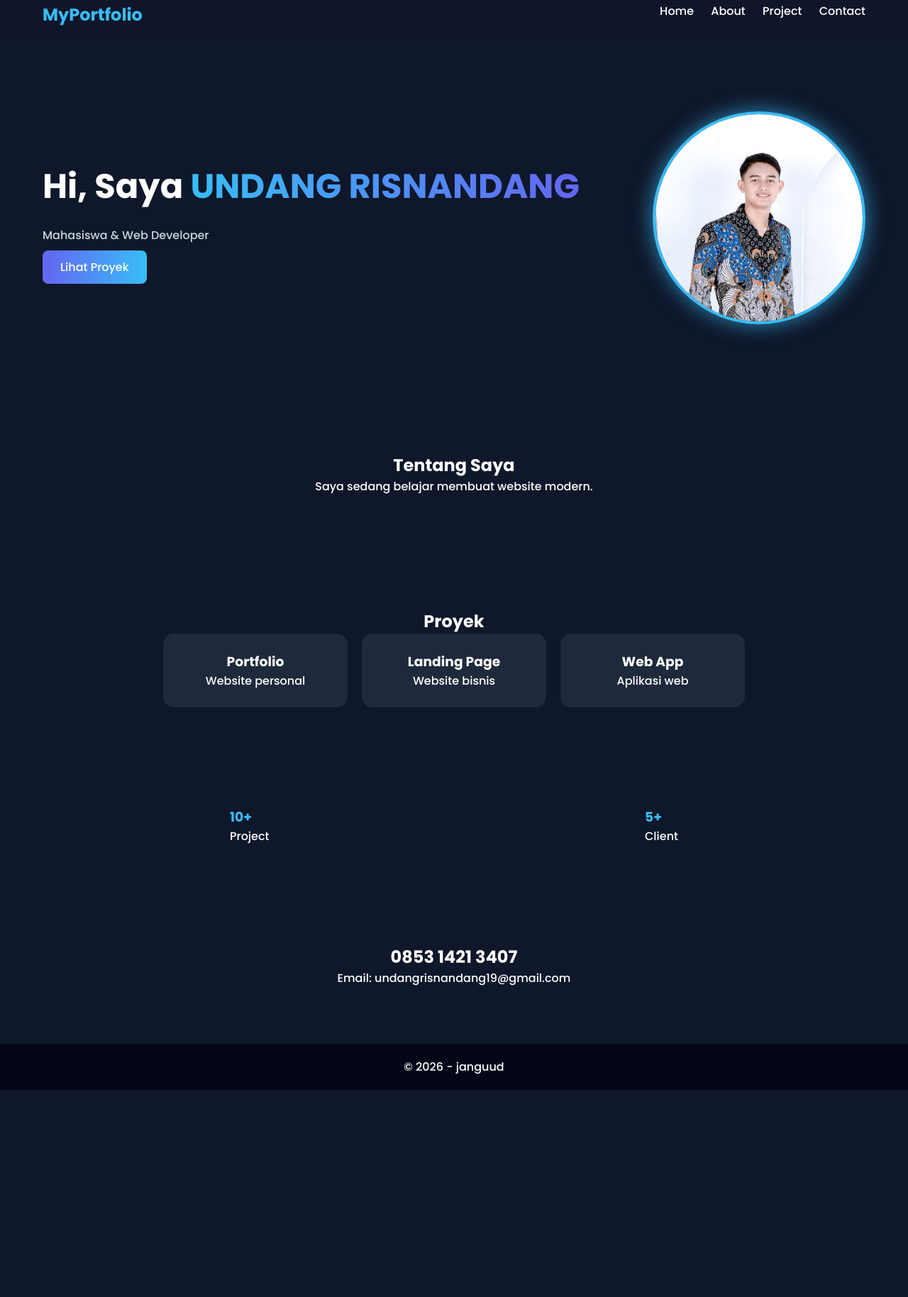
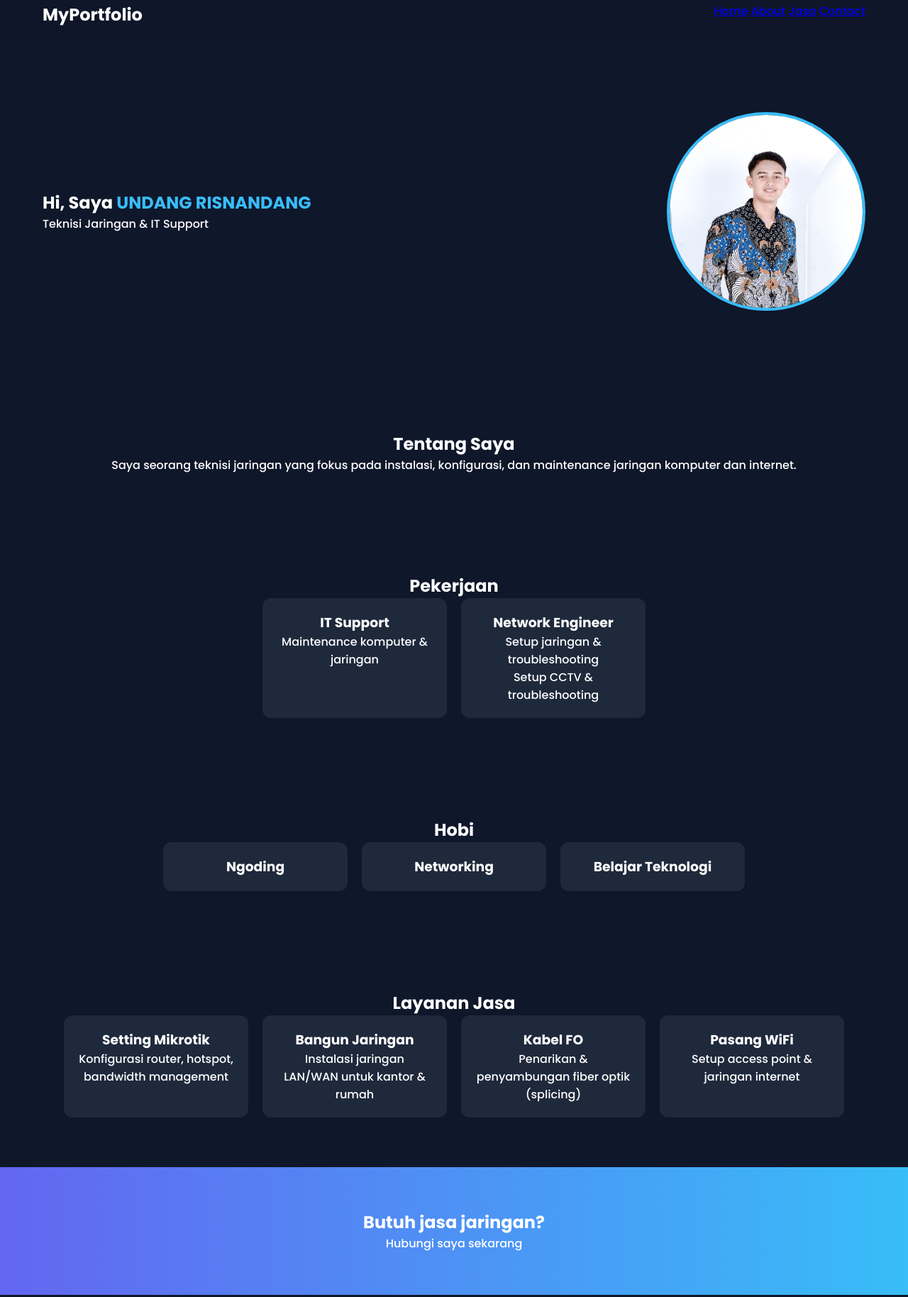
Before and after one commit to modalnekad/portfolio, a plain HTML site: page index.html in a window 1280 px wide. Shown: the part 17-1845 px from the top of the page at 71% size. Before the commit the page ends 1553 px from the top, so only its background shows below. Drawn offline with nearby package versions, Linux system fonts and the light colour scheme.

Commit message:
Update index.html

```diff
--- a/index.html
+++ b/index.html
@@ -5,10 +5,7 @@
 <meta name="viewport" content="width=device-width, initial-scale=1.0">
 <title>My Portfolio</title>
 
-<!-- FONT -->
 <link href="https://fonts.googleapis.com/css2?family=Poppins:wght@300;500;700&display=swap" rel="stylesheet">
-
-<!-- AOS -->
 <link href="https://unpkg.com/aos@2.3.4/dist/aos.css" rel="stylesheet">
 
 <style>
@@ -32,17 +29,6 @@ nav {
     position: sticky;
     top: 0;
     background: rgba(15,23,42,0.8);
-    backdrop-filter: blur(10px);
-}
-
-nav h2 {
-    color: #38bdf8;
-}
-
-nav a {
-    color: white;
-    margin-left: 20px;
-    text-decoration: none;
 }
 
 /* HERO */
@@ -53,93 +39,49 @@ nav a {
     padding: 100px 60px;
 }
 
-.hero-text h1 {
-    font-size: 48px;
-}
-
-.hero-text span {
-    background: linear-gradient(90deg, #38bdf8, #6366f1);
-    -webkit-background-clip: text;
-    color: transparent;
-}
-
-.hero-text p {
-    margin: 20px 0;
-    color: #cbd5e1;
-}
-
-.btn {
-    background: linear-gradient(90deg, #6366f1, #38bdf8);
-    padding: 12px 25px;
-    border-radius: 8px;
-    text-decoration: none;
-    color: white;
-}
-
-/* FOTO WRAPPER (ANTI GAGAL BULAT) */
+/* FOTO BULAT */
 .photo-wrapper {
-    width: 300px;
-    height: 300px;
+    width: 280px;
+    height: 280px;
     border-radius: 50%;
     overflow: hidden;
     border: 4px solid #38bdf8;
-    box-shadow: 0 0 30px rgba(56,189,248,0.7);
-    animation: float 3s ease-in-out infinite;
 }
 
-/* FOTO */
 .photo-wrapper img {
     width: 100%;
     height: 100%;
     object-fit: cover;
 }
 
-/* FLOAT ANIMATION */
-@keyframes float {
-    0% { transform: translateY(0px); }
-    50% { transform: translateY(-15px); }
-    100% { transform: translateY(0px); }
-}
-
 /* SECTION */
 .section {
-    padding: 80px 60px;
+    padding: 70px 60px;
     text-align: center;
 }
 
+/* CARD */
 .cards {
     display: flex;
+    flex-wrap: wrap;
     gap: 20px;
     justify-content: center;
-    flex-wrap: wrap;
 }
-
 .card {
     background: #1e293b;
-    padding: 25px;
+    padding: 20px;
     width: 260px;
-    border-radius: 15px;
+    border-radius: 12px;
+    transition: 0.3s;
 }
-
 .card:hover {
     transform: translateY(-10px);
 }
 
-/* STATS */
-.stats {
-    display: flex;
-    justify-content: space-around;
-    padding: 60px;
-}
-
-.stats h3 {
-    color: #38bdf8;
-}
-
 /* CTA */
 .cta {
+    padding: 60px;
     text-align: center;
-    padding: 80px;
     background: linear-gradient(90deg, #6366f1, #38bdf8);
 }
 
@@ -148,14 +90,6 @@ footer {
     text-align: center;
     padding: 20px;
     background: #020617;
-}
-
-/* RESPONSIVE */
-@media(max-width: 768px) {
-    .hero {
-        flex-direction: column;
-        text-align: center;
-    }
 }
 </style>
 </head>
@@ -168,67 +102,99 @@ footer {
     <div>
         <a href="#">Home</a>
         <a href="#about">About</a>
-        <a href="#project">Project</a>
+        <a href="#services">Jasa</a>
         <a href="#contact">Contact</a>
     </div>
 </nav>
 
 <!-- HERO -->
 <section class="hero">
-    <div class="hero-text" data-aos="fade-right">
-        <h1>Hi, Saya <span>UNDANG RISNANDANG</span></h1>
-        <p>Mahasiswa & Web Developer</p>
-        <a href="#project" class="btn">Lihat Proyek</a>
+    <div data-aos="fade-right">
+        <h1>Hi, Saya <span style="color:#38bdf8;">UNDANG RISNANDANG</span></h1>
+        <p>Teknisi Jaringan & IT Support</p>
     </div>
 
-    <!-- FOTO BULAT FIX -->
     <div class="photo-wrapper" data-aos="fade-left">
-        <img src="profile.jpeg" alt="Foto Saya">
+        <img src="profile.jpeg">
     </div>
 </section>
 
 <!-- ABOUT -->
 <section id="about" class="section" data-aos="fade-up">
     <h2>Tentang Saya</h2>
-    <p>Saya sedang belajar membuat website modern.</p>
+    <p>Saya seorang teknisi jaringan yang fokus pada instalasi, konfigurasi, dan maintenance jaringan komputer dan internet.</p>
 </section>
 
-<!-- PROJECT -->
-<section id="project" class="section">
-    <h2 data-aos="fade-up">Proyek</h2>
-
+<!-- PEKERJAAN -->
+<section class="section">
+    <h2 data-aos="fade-up">Pekerjaan</h2>
     <div class="cards">
         <div class="card" data-aos="zoom-in">
-            <h3>Portfolio</h3>
-            <p>Website personal</p>
+            <h3>IT Support</h3>
+            <p>Maintenance komputer & jaringan</p>
         </div>
         <div class="card" data-aos="zoom-in">
-            <h3>Landing Page</h3>
-            <p>Website bisnis</p>
-        </div>
-        <div class="card" data-aos="zoom-in">
-            <h3>Web App</h3>
-            <p>Aplikasi web</p>
+            <h3>Network Engineer</h3>
+            <p>Setup jaringan & troubleshooting</p>
+             <p>Setup CCTV & troubleshooting</p>
         </div>
     </div>
 </section>
 
-<!-- STATS -->
-<section class="stats">
-    <div data-aos="flip-up">
-        <h3>10+</h3>
-        <p>Project</p>
-    </div>
-    <div data-aos="flip-up">
-        <h3>5+</h3>
-        <p>Client</p>
+<!-- HOBI -->
+<section class="section">
+    <h2 data-aos="fade-up">Hobi</h2>
+    <div class="cards">
+        <div class="card" data-aos="zoom-in">
+            <h3>Ngoding</h3>
+        </div>
+        <div class="card" data-aos="zoom-in">
+            <h3>Networking</h3>
+        </div>
+        <div class="card" data-aos="zoom-in">
+            <h3>Belajar Teknologi</h3>
+        </div>
     </div>
 </section>
 
+<!-- JASA -->
+<section id="services" class="section">
+    <h2 data-aos="fade-up">Layanan Jasa</h2>
+
+    <div class="cards">
+        <div class="card" data-aos="zoom-in">
+            <h3>Setting Mikrotik</h3>
+            <p>Konfigurasi router, hotspot, bandwidth management</p>
+        </div>
+
+        <div class="card" data-aos="zoom-in">
+            <h3>Bangun Jaringan</h3>
+            <p>Instalasi jaringan LAN/WAN untuk kantor & rumah</p>
+        </div>
+
+        <div class="card" data-aos="zoom-in">
+            <h3>Kabel FO</h3>
+            <p>Penarikan & penyambungan fiber optik (splicing)</p>
+        </div>
+
+        <div class="card" data-aos="zoom-in">
+            <h3>Pasang WiFi</h3>
+            <p>Setup access point & jaringan internet</p>
+        </div>
+    </div>
+</section>
+
+<!-- CTA -->
+<section class="cta">
+    <h2>Butuh jasa jaringan?</h2>
+    <p>Hubungi saya sekarang</p>
+</section>
+
 <!-- CONTACT -->
-<section id="contact" class="section" data-aos="fade-up">
-    <h2>0853 1421 3407</h2>
+<section id="contact" class="section">
+    <h2>Kontak</h2>
     <p>Email: undangrisnandang19@gmail.com</p>
+    <p>WhatsApp: 0853 1421 3407</p>
 </section>
 
 <!-- FOOTER -->
@@ -236,11 +202,8 @@ footer {
     <p>© 2026 - janguud</p>
 </footer>
 
-<!-- AOS -->
 <script src="https://unpkg.com/aos@2.3.4/dist/aos.js"></script>
-<script>
-AOS.init();
-</script>
+<script>AOS.init();</script>
 
 </body>
 </html>
```
